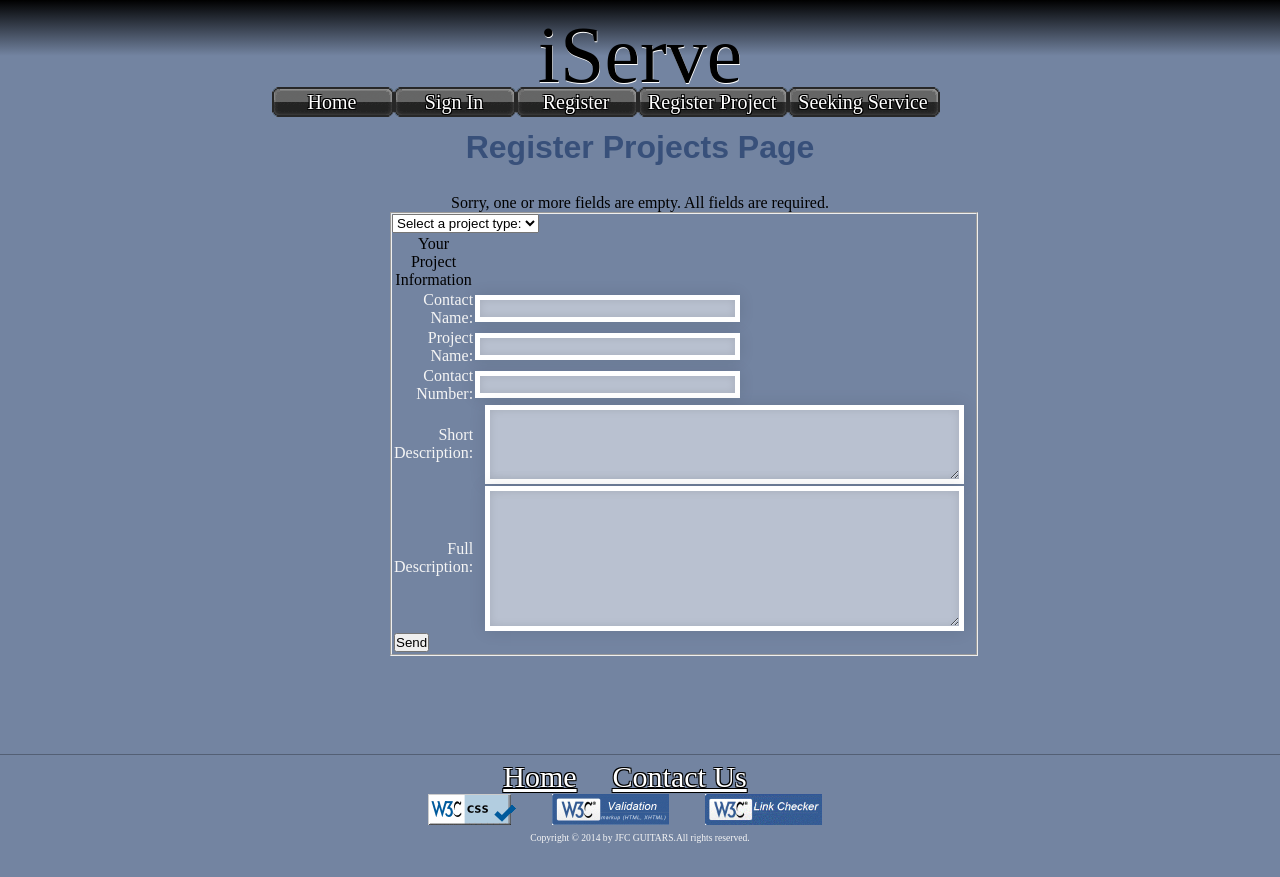
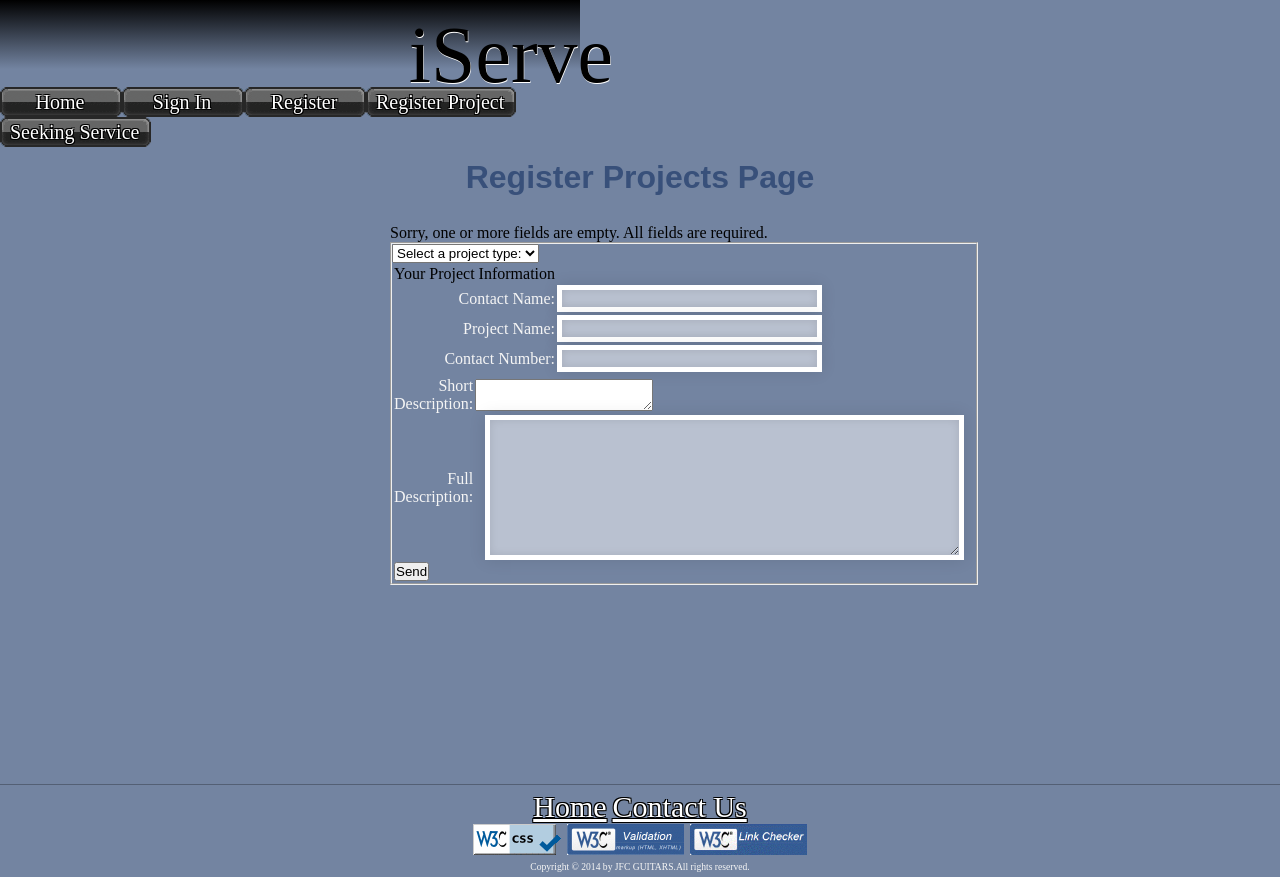
Before and after one commit to james-gab/CIT261-02, a PHP site: page /rqserv/index.php in a window 1280 px wide. Before the commit the page ends 843 px from the top, so only its background shows below. Run offline with PHP 8.4, Linux system fonts and the light colour scheme; data that the repository does not hold is empty; some web fonts are replaced.

Commit message:
gab - Lesson 12

```diff
--- a/css/home_page.css
+++ b/css/home_page.css
@@ -125,6 +124,7 @@ header {
     /*background: #7384A1;*/
     text-align: center;
     min-width: 300px;
+    max-width: 580px;
     border-bottom: 2px solid #7384A1;
 
     background-color:#000000;
@@ -139,12 +139,23 @@ header {
 
 /*header placemnt and fonts*/
 .lt {
+      -moz-animation-duration: 3s;
+      -webkit-animation-duration: 3s;
+      -moz-animation-name: slidein;
+      -webkit-animation-name: slidein;
+      -moz-animation-iteration-count: infinite;
+      -webkit-animation-iteration-count: infinite;
+      -moz-animation-direction: alternate;
+      -webkit-animation-direction: alternate;
     font-family: 'Marck Script';
-                    text-align: center;
+    /*text-align: center;*/
     font-size: 500%;
     line-height: 80%;
     min-width: 300px;
+    /*max-width: 580px;*/
     text-shadow: 0.5px 0.5px #FFFFFF;
+    margin-left: auto;
+    margin-right: auto;
 }
 
 
@@ -248,23 +266,26 @@ ul.ft1 {
     display: inline;
     margin-left: 0;
     padding-left: 0;
+    /*max-width: 580px;*/
 }
 ul.ft2 {
     /*    display: inline;*/
     margin-left: 0;
     padding-left: 0;
+    /*max-width: 580px;*/
 }
 ul.ft3 {
     display: inline;
     margin-left: 0;
     padding-left: 0;
+    /*max-width: 580px;*/
 }
 
 li.ft02 {
     font: 20px 'Shadows Into Light';
     font-size: 125%;
     display: inline;
-    padding: 0 1em 0 0;
+    /*max-width: 580px;*/
 }
 
 
@@ -276,12 +297,16 @@ li.ft02 {
     text-align: right;
     bottom: 1%;
     right: 1%;
+    /*max-width: 580px;*/
 }
 
 
 
 
-.center {   text-align: center; }
+.center {
+    text-align: center;
+    /*max-width: 580px;*/
+}
 
 
 /*contacts page formating*/
@@ -317,6 +354,7 @@ p.tablerow{ text-align: right; color: whitesmoke;}
 
 input:not([type=submit]):not([type=file]) {
     width: 19em;
+    max-width: 580px;
     border: 5px solid white;
     -webkit-box-shadow:
         inset 0 0 8px  rgba(0,0,0,0.1),
@@ -353,6 +392,7 @@ textarea.contact {
 textarea.regprojshort {
     height: 5em;
     width: 35em;
+    max-width: 580px;
 
     border: 5px solid white;
     -webkit-box-shadow:
@@ -372,6 +412,27 @@ textarea.regprojshort {
 textarea.regprojlong {
     height: 10em;
     width: 35em;
+    max-width: 580px;
+
+    border: 5px solid white;
+    -webkit-box-shadow:
+        inset 0 0 8px  rgba(0,0,0,0.1),
+        0 0 16px rgba(0,0,0,0.1);
+    -moz-box-shadow:
+        inset 0 0 8px  rgba(0,0,0,0.1),
+        0 0 16px rgba(0,0,0,0.1);
+    box-shadow:
+        inset 0 0 8px  rgba(0,0,0,0.1),
+        0 0 16px rgba(0,0,0,0.1);
+    padding: 1px;
+    background: rgba(255,255,255,0.5);
+    margin: 0 10px;
+
+}
+#fulldesc {
+    height: 10em;
+    width: 35em;
+    max-width: 580px;
 
     border: 5px solid white;
     -webkit-box-shadow:
@@ -390,15 +451,18 @@ textarea.regprojlong {
 }
 
 
+
 /*Main body content positioning*/
 
 p.center{
     text-align: center;
+    max-width: 580px;
 }
 
 p.center1  {
     /*background: red;*/
     width: 50%;
+    max-width: 580px;
     font-size: 150%;
     /*float: left;*/
     text-align: justify;
@@ -630,23 +684,77 @@ div.movieright2 {
 
 
 
+#notify {animation-duration: 3s; animation-name: slidein;}
+.notify {animation-duration: 3s; animation-name: slidein;}
+td.notify {animation-duration: 3s; animation-name: slidein;}
+p.notify {animation-duration: 3s; animation-name: slidein;}
+notify {animation-duration: 3s; animation-name: slidein;}
+
+
+    @-moz-keyframes slidein {
+      from {
+        margin-left:100%;
+        width:300%
+      }
+
+      75% {
+        font-size:300%;
+        margin-left:25%;
+        width:150%;
+      }
+
+      to {
+        margin-left:0%;
+        width:100%;
+      }
+    }
+
+    @-webkit-keyframes slidein {
+      from {
+        /*margin-left:50%;*/
+        margin-right: 20%;
+        width:100%
+      }
+
+/*      75% {
+        font-size:300%;
+        margin-left:25%;
+        width:150%;
+      }*/
+
+      to {
+        margin-left:10%;
+        width:100%;
+      }
+    }
+
+
+
+
+
+
 h1{
     font-family: 'Oxygen', sans-serif;
     color: #38507A;
     font-size: 100%;
     text-align: center;
+    max-width: 580px;
 }
 h2{
     font-family: 'Oxygen', sans-serif;
     color: #38507A;
     font-size: 200%;
     text-align: center;
+    margin-left: auto;
+    margin-right: auto;
+    max-width: 580px;
 }
 h3{
     font-family: 'Oxygen', sans-serif;
     color: #38507A;
     font-size: 300%;
     text-align: center;
+    max-width: 580px;
 }
 
 
@@ -704,6 +812,7 @@ background: transparent url(/image/headlink/roundedge-gray-right.gif) no-repeat
     display: block;
     padding: 4px 12px 4px 2px; /*Set 10px to be equal or greater than'padding-left' value above*/
     min-width: 5em;
+    max-width: 580px;
     /*clear: both;*/
 }
 
@@ -715,6 +824,7 @@ text-decoration: underline;
 .buttonwrapper{ /* Container you can use to surround a CSS button to clear float */
     overflow: hidden; /*See: http://www.quirksmode.org/css/clearing.html */
     width: 46em;
+    max-width: 580px;
     /*background: #090;*/
     /*clear: both;*/
     margin-left: auto;
--- a/index.php
+++ b/index.php
@@ -56,7 +56,7 @@
     -->
     <p class="homepg">    iServe is here to help you serve.<br>Select Sign In to get started.<br><br>Don't have an account yet? <br>Choose the Registration button and sign up now.<!-- place a welcome statement here -->    </p>
 
-
+<!--
     <div>
             <p class="buttonwrappermain">
                     <a class="boldbuttons01" href="op/vsr03.php"><span>Seeking Service</span></a>
@@ -83,7 +83,7 @@
                     <a class="boldbuttons01" href="/c/contact_main.php" ><span>Contact</span></a>
             </p>
     </div>
-            <br><br>
+            <br><br>-->
             <h1>A Message from President Uchtdorf</h1><br>
             <p>President Uchtdorf cautioned the world is full of self justification and narcissism, worldly values stress we look out for our own self interests. We are seeing a generation of all about me individuals with little care for others and their plight. The Lord however has stressed caring for the poor and needy is one of the Four duties of the church as found in Doctrine and Covenants section 58 where we are issued a call to serve and are expected to answer. </p>
 
--- a/nav/footer.php
+++ b/nav/footer.php
@@ -1,19 +1,9 @@
 
 <!-- Footer links -->
-<!--<a href="/index.php" title="Go to Home page">Home</a>&#32;&#124;&#32;<a href="/assessments/deliberate-practice.php" title="View the Deliberate Practice Plan">Deliberate Practice</a>&#32;&#124;&#32;<a href="/assessments/site-plan.php" title="View the Site Plan">Site Plan</a>&#32;&#124;&#32;<a href="/w/a/activities_main.php" title="page with Video">Video 1</a>&#32;&#124;&#32;<a href="/w/m/music0001.php" title="page with Audio 1">Audio 1</a>&#32;&#124;&#32;<a href="/w/m/music0002.php" title="page with Audio 2">Audio 2</a><br>-->
-
 <ul class="ft1">
     <li class="ft02"><a href="/index.php" title="Go to Home page">Home</a></li>
     <li class="ft02"><a href="/c/contact_main.php" title="Contact">Contact Us</a></li>
-    <!--<li class="ft02"><a href="/assessments/site-plan.php" title="View the Site Plan">Site Plan</a></li>-->
 </ul>
-<ul class="ft3">
-    <!--<li class="ft02"><a href="/w/a/activities_main.php" title="page with Video">Video 1</a></li>-->
-    <!--<li class="ft02"><a href="/w/m/music0001.php" title="page with Audio 1">Audio 1</a></li>-->
-    <!--<li class="ft02"><a href="/w/m/music0002.php" title="page with Audio 2">Audio 2</a></li>-->
-</ul>
-
-
 <ul class="ft2">
     <li class="ft02"><a href="http://jigsaw.w3.org/css-validator/check/referer" target="_blank"><img style="border:0;width:88px;height:31px" src="/image/index_footer/vcss-blue.gif" alt="Valid CSS!"/></a></li>
     <li class="ft02"><a href="http://validator.w3.org/check/referer" target="_blank"><img style="border:0;width:117px;height:31px" src="/image/index_footer/w3c_html_val.gif" alt="Valid HTML5!"/></a></li>
--- a/nav/logo_header.php
+++ b/nav/logo_header.php
@@ -2,9 +2,3 @@
 <br>
 
 <span class="lt">iServe</span>
-
-
-<!--<span class="lt">J</span><span class="ls">&#9827;</span><span class="lt">F</span><span class="ls">&#9824;</span><span class="lt">C</span><span class="ls">&#9829;</span>
-<br>
-<span class="ls">&#9830;</span><span class="lb">GUITARS</span><span class="ls">&#9830;</span><span class="lr"><sup>&#32;&#174;</sup>
-</span><br>-->
--- a/op/vsr03.php
+++ b/op/vsr03.php
@@ -61,11 +61,11 @@ function showUser(str) {
 
 <!-- Main body -->
     <main>
-        <h1>Service&#32;Opportunities</h1>
+        <h2>Service&#32;Opportunities</h2>
 
 <!-- *************************change this************************************** -->
 
-<form>
+<form class="serviceform">
 <select name="users" onchange="showUser(this.value)">
   <option value="">Select a project type:</option>
   <option value="1">Yard assistance</option>
--- a/rqserv/reqserv_change.php
+++ b/rqserv/reqserv_change.php
@@ -7,6 +7,27 @@ require_once('auth.php');
         <meta http-equiv="Content-Type" content="text/html; charset=iso-8859-1" />
         <title>Request&#32;Service&#32;page&#32;&#124;&#32;iServe&#46;com</title>
         <link href="../css/home_page.css" rel="stylesheet" type="text/css"/>
+        <style>
+            #notify {animation-duration: 3s; animation-name: slidein;}
+.notify {animation-duration: 3s; animation-name: slidein;}
+p.notify {animation-duration: 3s; animation-name: slidein;}
+notify {animation-duration: 3s; animation-name: slidein;}
+
+@keyframes slidein {
+  from {
+    margin-left: 100%;
+    width: 300%;
+  }
+
+  to {
+    margin-left: 0%;
+    width: 100%;
+  }
+}
+
+
+        </style>
+
     </head>
 
     <body>
@@ -41,11 +62,10 @@ require_once('auth.php');
 
        <?php
     if(!empty($reply)){
-      echo "<p class='center'>$reply</p>";
+      echo "<p class='notify'>$reply</p>";
     }
     unset($reply);
 ?>
-
 
             <!-- *********** this does not work *************-->
 
@@ -56,12 +76,11 @@ require_once('auth.php');
   <option value="1">Yard Assistance</option>
   <option value="2">In Home Care</option>
   <option value="3">Travel Assistance</option>
-  <!--<option value="4">**Make Something up 4**</option>-->
   </select>
 
-    <table class="contact">
+    <table>
         <tr>
-            <td class="center">Your Project Information </td>
+            <td class="notify">Your Project Information </td>
             <td></td>
         </tr>
         <tr>
@@ -77,20 +96,23 @@ require_once('auth.php');
             <td class="r"><label for="contactnum">Contact Number:</label></td>
             <td><input type="text" name="contactnum" id="contactnum" value="<?php echo $contactnum ?>" /></td>
         </tr>
+    </table>
+        <table>
         <tr>
-            <td class="r"><label for="left">Short Description:</label></td>
-                <td><textarea class="regprojshort" name="teaserdesc" id="teaserdesc" ><?php echo $teaserdesc; ?></textarea></td>
+            <td class="r"><label for="teaserdesc">Short Description:</label></td>
+                <td class="regprojshort"><textarea name="teaserdesc" id="teaserdesc" ><?php echo $teaserdesc; ?></textarea></td>
         </tr>
         <tr>
-            <td class="r"><label for="left">Full Description: </label></td>
-                <td><textarea class="regprojlong" name="fulldesc" id="fulldesc" ><?php echo $fulldesc; ?></textarea></td>
+            <td class="r"><label for="fulldesc">Full Description: </label></td>
+                <td ><textarea class="regprojlong" name="fulldesc" id="fulldesc" ><?php echo $fulldesc; ?></textarea></td>
         </tr>
         <tr>
             <td><input type="submit" name="action" id="action" value="Send"/></td>
             <td></td>
     </tr>
+        </table>
 
-    </table>
+
 <!--    <p class="center"><a href="index.php"></a></p>
 -->
 
```
Also changed, not shown: other parts of css/home_page.css (+109 -38 lines), op/getuser.php (+0 -93 lines). Lines whose indentation alone changed are shown as unchanged.
